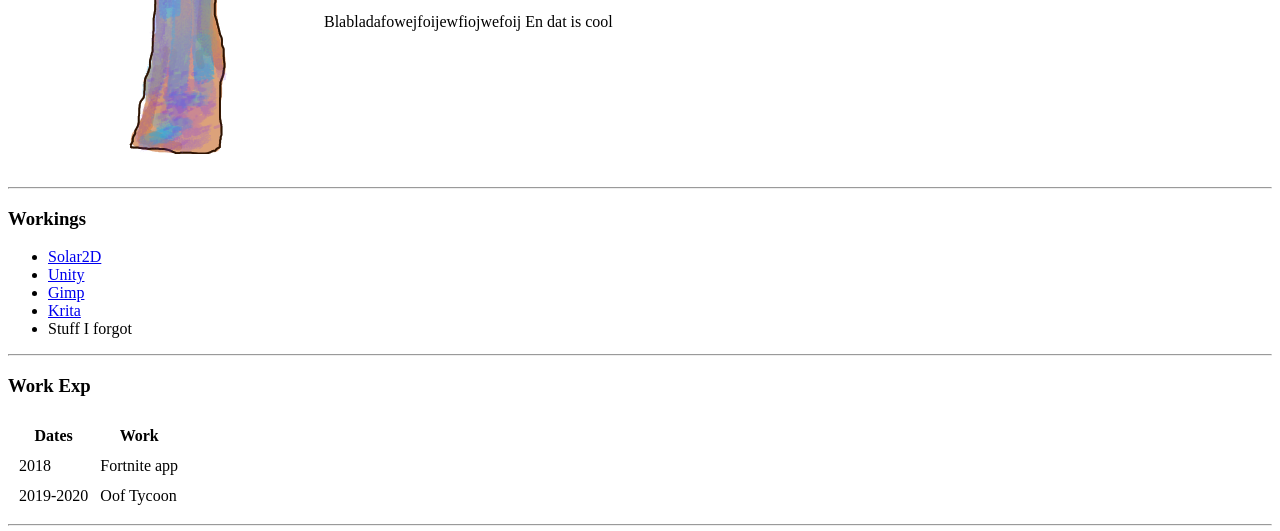
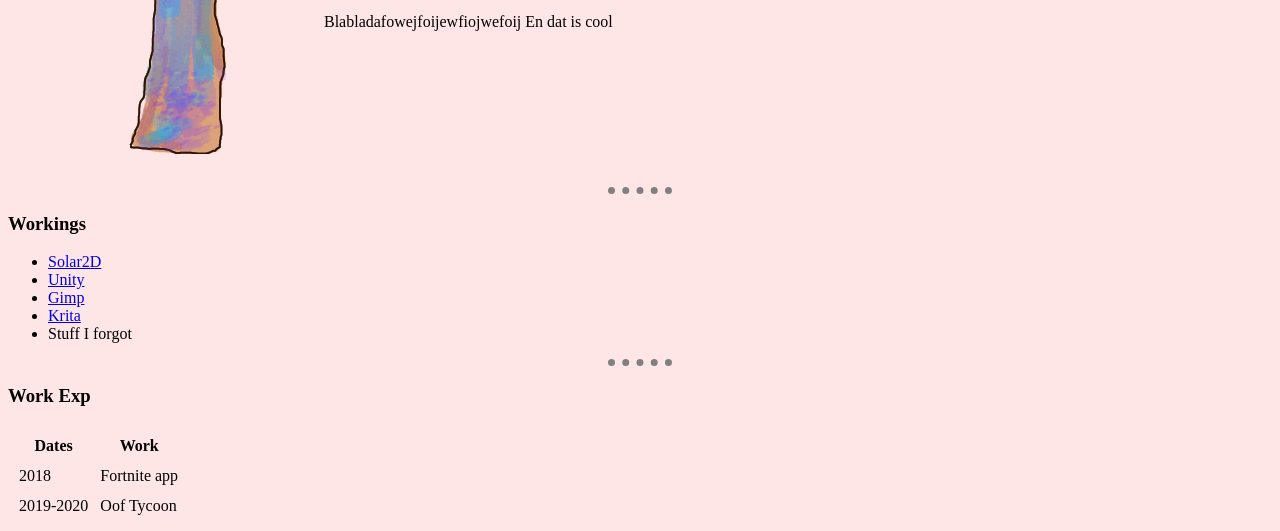
Before and after one commit to wildkart/Dick-Johnson, a plain HTML site: page index.html in a window 1280 px wide. Shown: the part 241-772 px from the top of the page. Drawn offline with Linux system fonts and the light colour scheme.

Commit message:
Update index.html

```diff
--- a/index.html
+++ b/index.html
@@ -9,6 +9,24 @@
   <meta name="viewport" content="width=device-width, initial-scale=1.0">
   <title>Dick Johnson &#127775; </title>
   <link rel="shortcut icon" href="https://www.villagevoice.com/wp-content/uploads/2010/03/vomit3.jpg" />
+
+  <style>
+
+    body {
+      background-color: #ffe6e6
+    }
+
+    hr {
+      border-style: none;
+      border-top-style: dotted;
+      border-color: grey;
+      border-width: 7px;
+      width: 5%;
+
+    }
+
+  </style>
+
 </head>
 
 <body>
```
